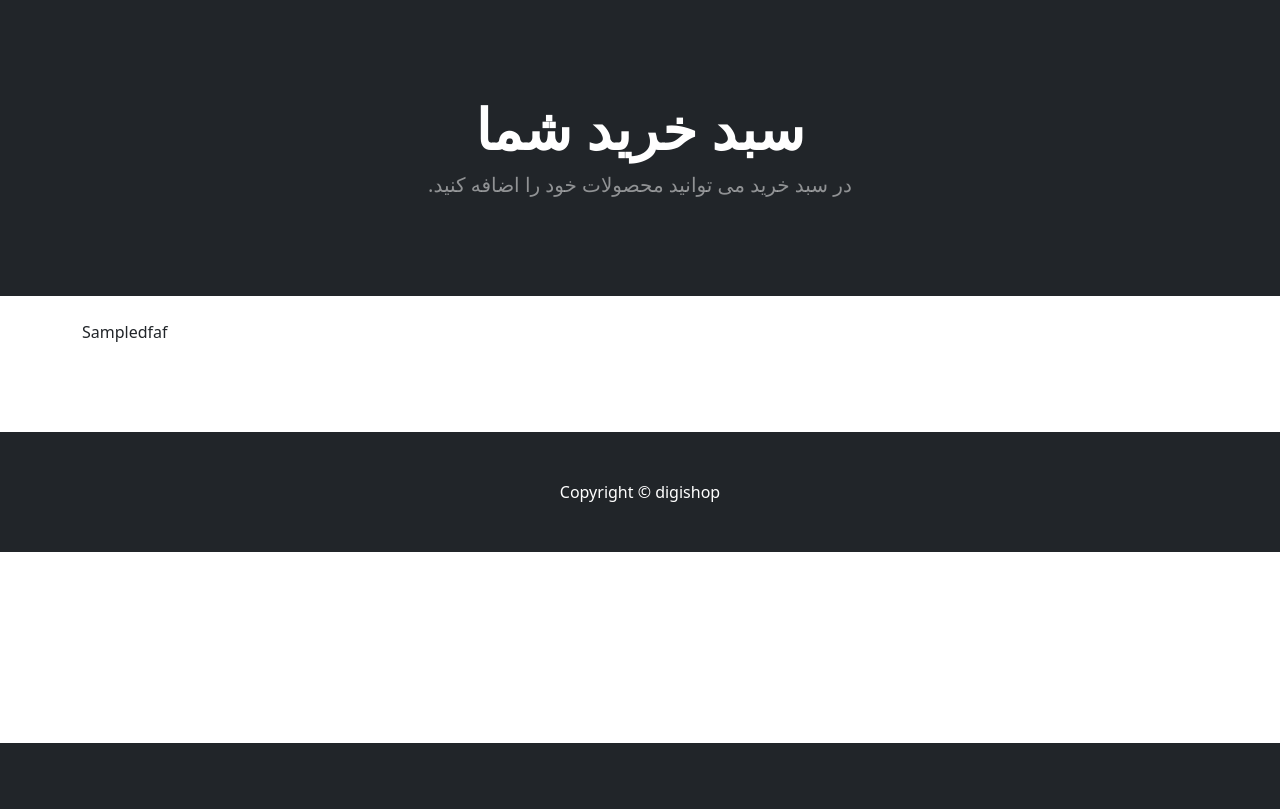
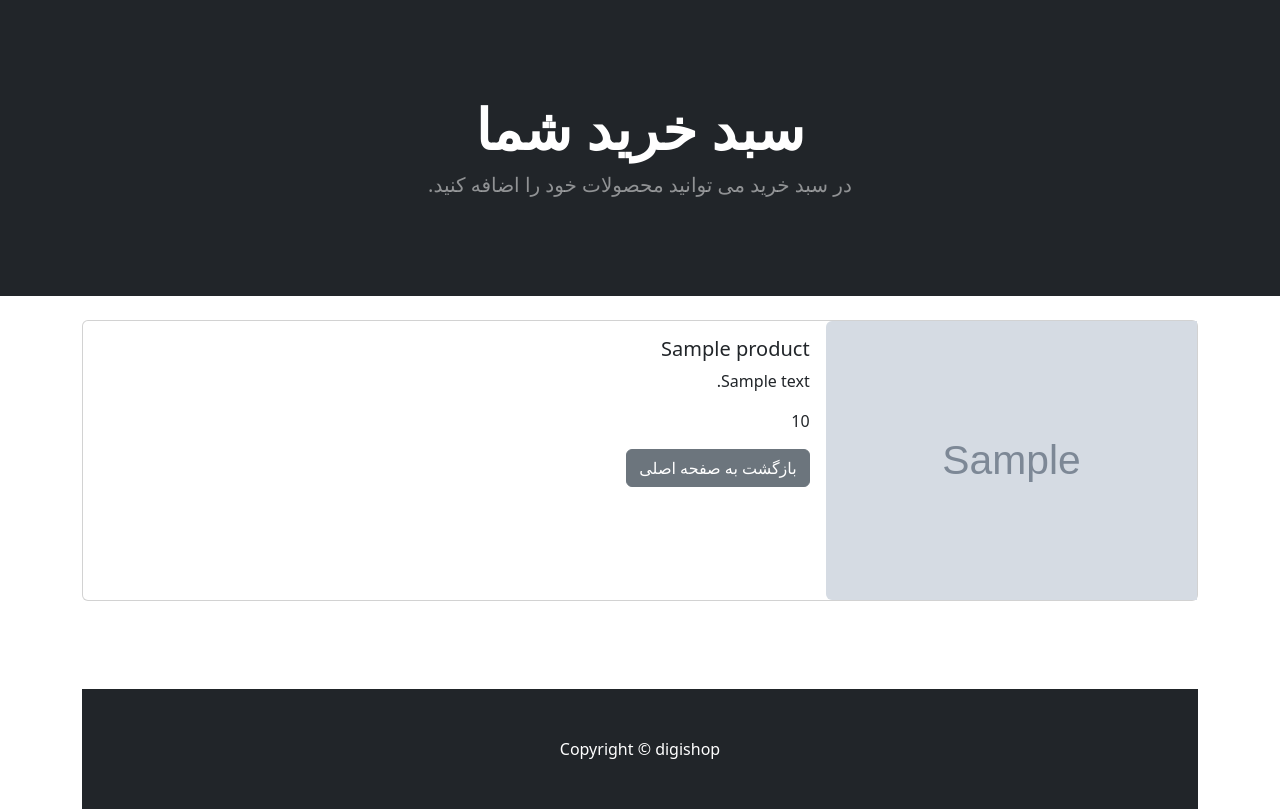
Before and after one commit to ramin-sh/digishop, a Django app: template cart/templates/cart_summary.html in a window 1280 px wide. Shown: the part 57-866 px from the top of the page. Before the commit the page ends 800 px from the top, so only its background shows below. Run offline with Django 3.2, Linux system fonts and the light colour scheme; the template is opened without the code that fills it: most values are stand-ins (such as "Sample title", 1, 10 or a date in 2020); grey boxes marked "Sample" are stand-in pictures; some libraries are stand-ins or nearby versions.

Commit message:
mahsoolat dar sabad kharid

```diff
--- a/cart/templates/cart_summary.html
+++ b/cart/templates/cart_summary.html
@@ -14,9 +14,40 @@
             </div>
         </header>
         <br>
-            <p class="container" dir="ltr">
-                {{ cart_products }}dfaf
-            </p>
+        {% if cart_products %}
+
+
+                {% for product in  cart_products %}
+
+
+                <!-- begin -->
+                <div class="container">
+                    <div class="card mb-3">
+                        <div class="row g-0">
+                            <div class="col-md-4">
+                                <img src="{{product.picture.url}}" class="img-fluid rounded-start" alt="...">
+                            </div>
+                        <div class="col-md-8">
+                                <div class="card-body">
+                                <h5 class="card-title">{{product.name}}</h5>
+                                <p class="card-text">{{product.description}}</p>
+                                {% if product.is_sale %}
+                                    <p class="card-text">قیمت:<del>{{product.price | intcomma}}</del>-{{product.sale_price| intcomma}}</p>
+                                {% else %}
+                                    <p class="card-text">{{product.price | intcomma}}</p>
+                                {% endif %}
+
+                                    <a href="{% url 'home'  %}" class="btn btn-secondary">بازگشت به صفحه اصلی</a>
+                                </div>
+                            </div>
+                        </div>
+
+                </div>
+                <!-- end -->
+                {% endfor %}
+                {% else %}
+                    <center><h3 class="container">سبد خرید شما خالی است &#128531</h3></center>
+                {% endif %}
         <br><br><br>
 
     {% endblock content %}
--- a/cart/views.py
+++ b/cart/views.py
@@ -5,9 +5,9 @@ from django.http import JsonResponse
 from .cart import Cart
 # Create your views here.
 def cart_summary(request):
-    # cart = Cart(request)
-    # cart_products =  cart.get_prods()
-    return render(request,'cart_summary.html')#,{'cart_products':cart_products})
+    cart = Cart(request)
+    cart_products =  cart.get_prods()
+    return render(request,'cart_summary.html',{'cart_products':cart_products})
 
 def cart_add(request):
     cart = Cart(request)
```
Also changed, not shown: cart/cart.py (+4 -4 lines), db.sqlite3.
